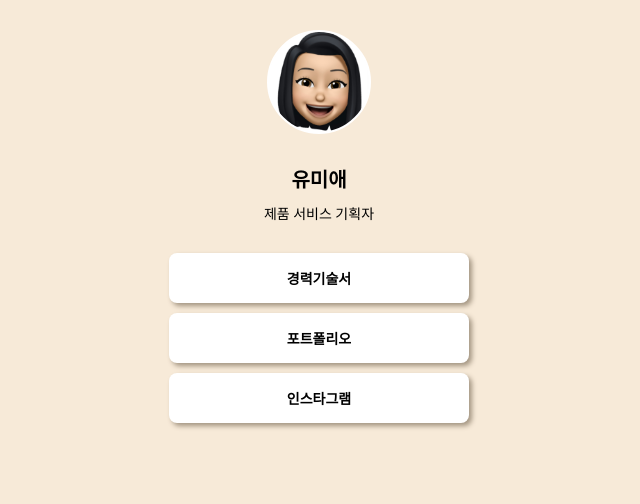
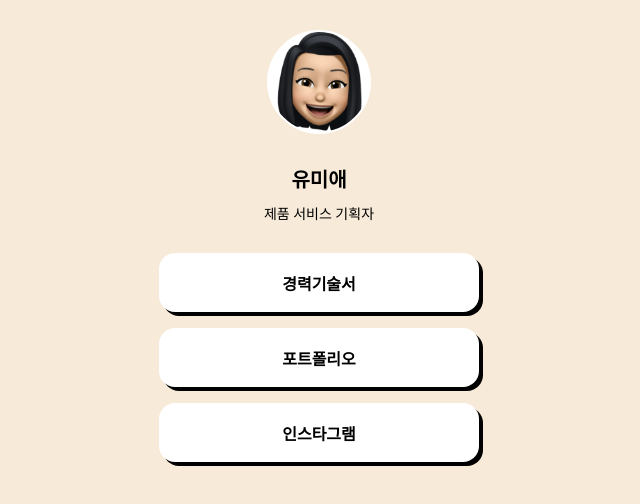
Before and after one commit to ymiae/mypage, a plain HTML site: page index.html in a window 1280 px wide. Shown: the whole page, without its empty margins (321-961 px from the left). Drawn offline with Linux system fonts and the light colour scheme; a web font is replaced by a local one.

Commit message:
Update index.html

```diff
--- a/index.html
+++ b/index.html
@@ -8,7 +8,7 @@
         <meta name="viewport" content="width=device-width, initial-scale=1.0" />
         <meta property="og:title" content="유미애 프로필 링크 모음" />
         <meta property="og:description" content="유미애라는 사람에 대해서 알려드릴게요!" />
-        <meta property="og:image" content="공유할 이미지" />
+        <meta property="og:image" content="miaeyoo_Charactor.jpg" />
         <title>Who is Yoo,Mi-ae</title>
         <style>
 
@@ -56,27 +56,20 @@
                 align-items: center;
             }
             .wrap > a{
-                width: 300px;
-                height: 50px;
-
+                width: 320px;
+            height: 59px;
+            border-radius: 16px;
             background-color: white;
-                border-radius: 8px;
-
-                margin-bottom: 10px;
-
-                font-size: 14px;
+            margin-bottom: 16px;
+            font-size: 16px;
             font-weight: bold;
-                color: black;
-
+            color:#000000;
             display: flex;
             flex-direction: column;
             justify-content: center;
             align-items: center;
-
             text-decoration: none;
-
-                box-shadow: 3px 3px 5px 0px #a39582;
-
+            box-shadow: 4px 4px 0px #000000 ;
             }
             .wrap > a:hover {
                 background-color: #f2f2f2;
```
Lines whose indentation alone changed are shown as unchanged.
